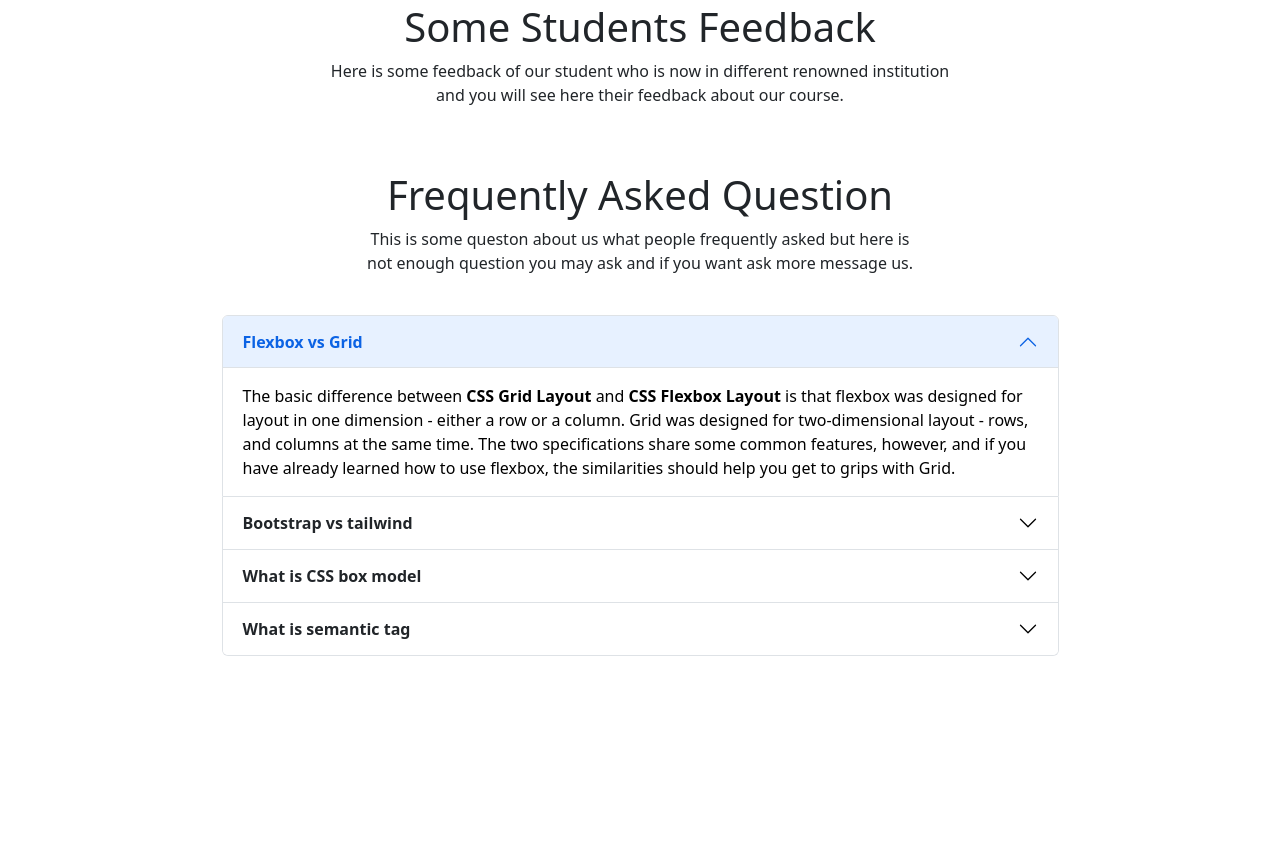
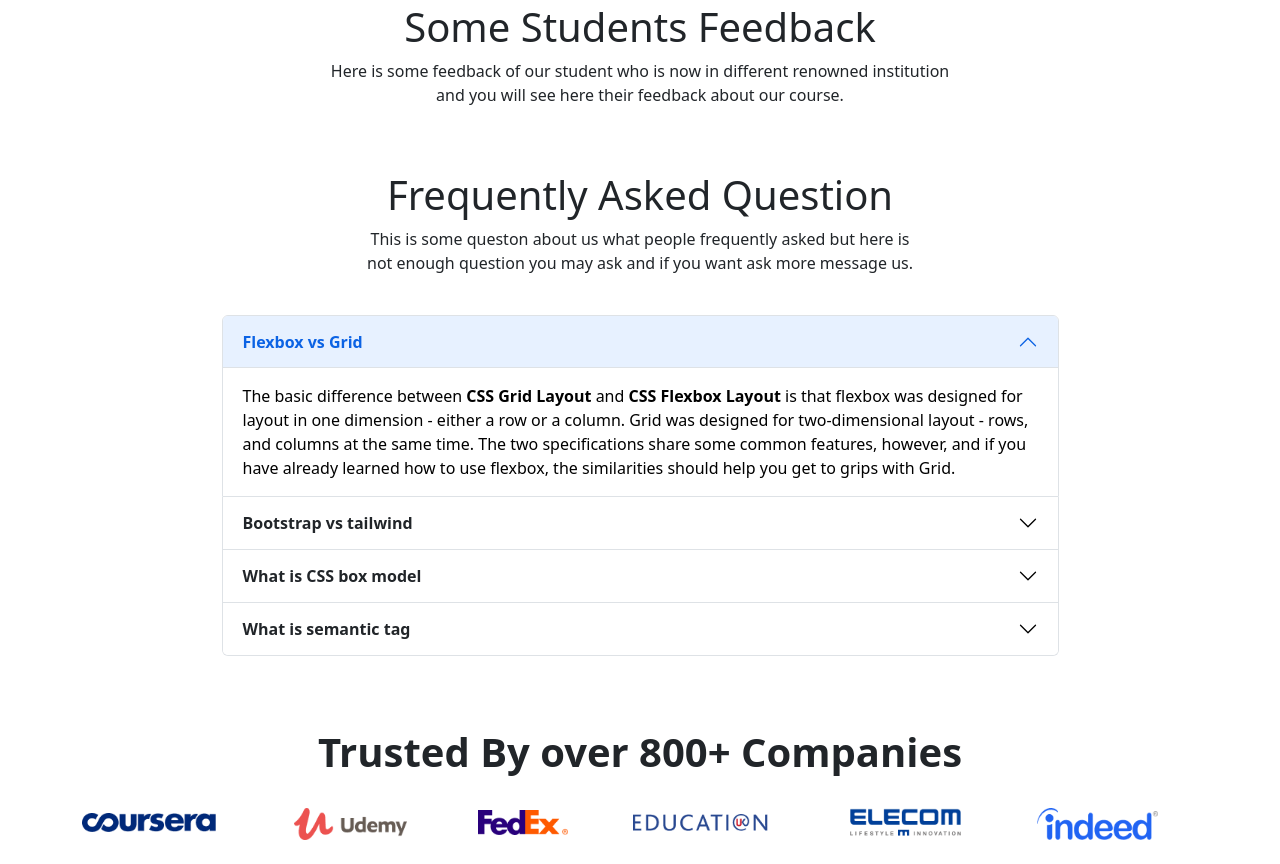
Before and after one commit to saadi001/Pro-Edu, a plain HTML site: page index.html in a window 1280 px wide. Shown: the part 3365-4229 px from the top of the page. Before the commit the page ends 4093 px from the top, so only its background shows below. Drawn offline with nearby package versions, Linux system fonts and the light colour scheme.

Commit message:
companies part added

```diff
--- a/index.html
+++ b/index.html
@@ -360,6 +360,23 @@
         </div>
       </section>
       <!-- FAQ part end  -->
+      <!-- companies part start  -->
+      <section>
+        <div class="container">
+          <div class="d-flex justify-content-center">
+            <h1 class="fw-bold">Trusted By over 800+ Companies</h1>
+          </div>
+          <div class="d-flex justify-content-between my-4">
+            <div><img class="w-75" src="images/company/company-1.png" alt=""></div>
+            <div><img class="w-75" src="images/company/company-2.png" alt=""></div>
+            <div><img class="w-75" src="images/company/company-3.png" alt=""></div>
+            <div><img class="w-75" src="images/company/company-4.png" alt=""></div>
+            <div><img class="w-75" src="images/company/company-5.png" alt=""></div>
+            <div><img class="w-75" src="images/company/company-6.png" alt=""></div>
+          </div>
+        </div>
+      </section>
+      <!-- companies part end  -->
     </main>
 
     <script src="https://cdn.jsdelivr.net/npm/bootstrap@5.2.0/dist/js/bootstrap.bundle.min.js"></script>
```
